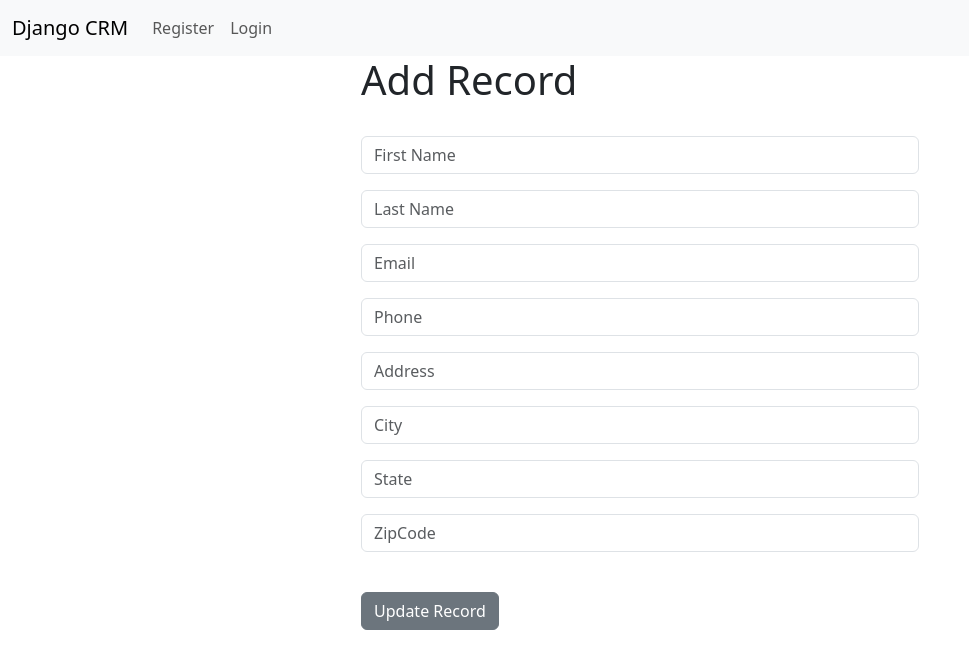
After one commit to michelsodre/dcrm, a Django app: template dcrm/website/templates/update_record.html in a window 1280 px wide. The commit adds this page. Shown: the top 669 px of the page, without its empty margins (0-969 px from the left). Run offline with Django 4.2, Linux system fonts and the light colour scheme; the template is opened without the code that fills it: values that come from a table or form of the project are taken from there, others are empty.

Commit message:
Final Project

```diff
--- a/dcrm/website/templates/add_record.html
+++ b/dcrm/website/templates/add_record.html
@@ -9,7 +9,8 @@
 	{% csrf_token %}
     {{ form.as_p }}
 <br/>
-  <button type="submit" class="btn btn-secondary">Add Record</button>
+  <button type="submit" class="btn btn-secondary mt-3">Add Record</button>
+  <a href="{% url 'home' %}" class="btn btn-secondary mt-3">Back</a>
 </form>
-
+</div>
 {% endblock %}
--- a/dcrm/website/templates/record.html
+++ b/dcrm/website/templates/record.html
@@ -21,4 +21,5 @@
 </div>
 <a href="{% url 'home' %}" class="btn btn-secondary mt-3">Back</a>
 <a href="{% url 'delete_record' customer_record.id %}" class="btn btn-danger mt-3">Delete</a>
+<a href="{% url 'update_record' customer_record.id %}" class="btn btn-secondary mt-3">Update Record</a>
 {% endblock %}
--- /dev/null
+++ b/dcrm/website/templates/update_record.html
@@ -0,0 +1,21 @@
+{% extends 'base.html' %}
+{% block content %}
+
+<div class="col-md-6 offset-md-3">
+<h1>Add Record</h1>
+<br/>
+
+<form method="POST">
+	{% csrf_token %}
+
+	{{ form.as_p }}
+
+<br/>
+  <button type="submit" class="btn btn-secondary">Update Record</button>
+
+</form>
+
+
+</div>
+
+{% endblock %}
--- a/dcrm/website/urls.py
+++ b/dcrm/website/urls.py
@@ -9,4 +9,5 @@ urlpatterns = [
     path('record/<int:pk>', views.customer_record, name='record'),
     path('delete_record/<int:pk>', views.delete_record, name='delete_record'),
     path('add_record/', views.add_record, name='add_record'),
+    path('update_record/<int:pk>', views.update_record, name='update_record'),
 ]
```
Also changed, not shown: dcrm/website/views.py (+13 -0 lines).
